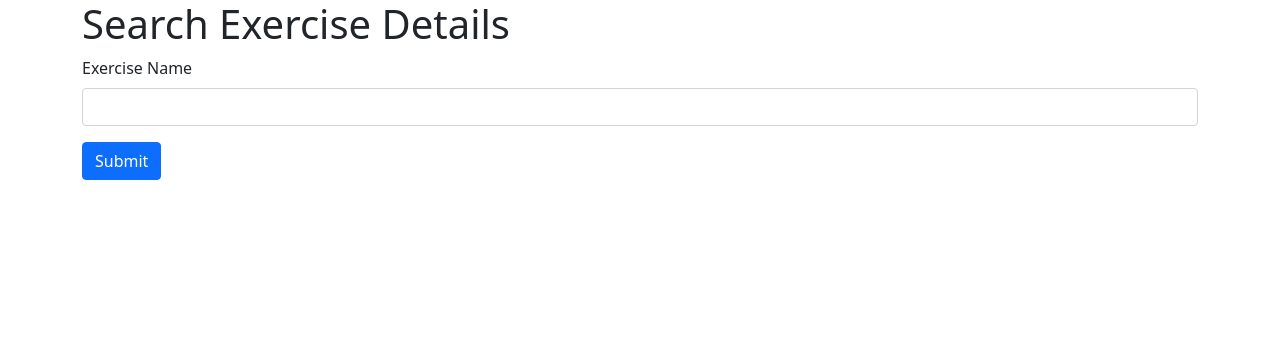
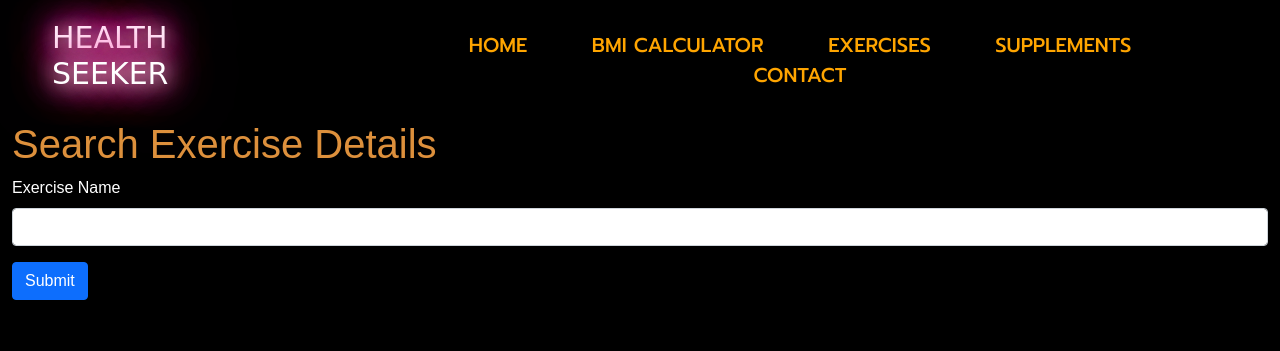
Before and after one commit to syafiqsaleem/syafiq.github.io, a plain HTML site: page Exercise/exercise.html in a window 1280 px wide. Drawn offline with nearby package versions, Linux system fonts and the light colour scheme; a web font is replaced by a local one.

Commit message:
Exercise page changes

```diff
--- /dev/null
+++ b/Exercise/exercise.css
@@ -0,0 +1,60 @@
+body {
+  background-color: black;
+  font-family: "Poppins", sans-serif;
+}
+
+#logo h1 {
+  font-family: "Zen Dots", cursive;
+  font-size: 30px;
+  margin-left: 20px;
+  padding: 20px;
+  text-align: left;
+  color: white;
+}
+
+/* Naviagation Section */
+.nav {
+  text-align: center;
+  padding: 30px;
+}
+
+.nav ul {
+  list-style-type: none;
+  margin: 0 auto;
+  padding: 0;
+  text-align: center;
+}
+
+.nav ul li {
+  display: inline-block;
+  margin: 0 15px;
+}
+
+.nav ul li a {
+  color: orange;
+  text-decoration: none;
+  font-family: "Prompt", sans-serif;
+  font-size: 20px;
+  margin: 15px;
+}
+
+.nav ul li a:hover {
+  color: white;
+  text-decoration: underline;
+}
+
+h1 {
+  color: rgb(221, 144, 60);
+}
+
+h2 {
+  color: limegreen;
+}
+
+.form-label {
+  color: white;
+}
+
+#search-result {
+  color: white;
+}
--- a/Exercise/exercise.html
+++ b/Exercise/exercise.html
@@ -5,13 +5,17 @@
     <meta charset="utf-8" />
     <meta name="viewport" content="width=device-width, initial-scale=1" />
 
-    <!-- Bootstrap CSS -->
+    <link rel="stylesheet" href="https://cdnjs.cloudflare.com/ajax/libs/font-awesome/5.15.3/css/all.min.css" integrity="sha512-iBBXm8fW90+nuLcSKlbmrPcLa0OT92xO1BIsZ+ywDWZCvqsWgccV3gFoRBv0z+8dLJgyAHIhR35VZc2oM/gI1w==" crossorigin="anonymous" />
     <link
       href="https://cdn.jsdelivr.net/npm/bootstrap@5.0.0-beta3/dist/css/bootstrap.min.css"
       rel="stylesheet"
       integrity="sha384-eOJMYsd53ii+scO/bJGFsiCZc+5NDVN2yr8+0RDqr0Ql0h+rP48ckxlpbzKgwra6"
       crossorigin="anonymous"
     />
+    <link rel="preconnect" href="https://fonts.gstatic.com">
+    <link href="https://fonts.googleapis.com/css2?family=Zen+Dots&display=swap" rel="stylesheet">
+    <link href="https://fonts.googleapis.com/css2?family=Kanit:wght@600&family=Prompt:wght@500&display=swap" rel="stylesheet">
+    <link href="exercise.css" rel="stylesheet" />
 
     <title>EXERCISE</title>
 
@@ -29,11 +33,43 @@
       #search-msg {
         display: none;
       }
+
+      .glow {
+      font-size: 80px;
+      color: #fff;
+      text-align: center;
+      animation: glow 1s ease-in-out infinite alternate;
+    }
+
+    @-webkit-keyframes glow {
+        from {
+        text-shadow: 0 0 10px #fff, 0 0 20px #fff, 0 0 30px orange, 0 0 40px orange, 0 0 50px orangered, 0 0 60px orangered, 0 0 70px orangered;
+      }
+
+        to {
+        text-shadow: 0 0 20px #fff, 0 0 30px #ff4da6, 0 0 40px #ff4da6, 0 0 50px #ff4da6, 0 0 60px #ff4da6, 0 0 70px #ff4da6, 0 0 80px #ff4da6;
+      }
+    }
     </style>
   </head>
 
   <body>
-    <div class="container">
+    <div class="container-fluid">
+      <div class="row">
+      <div class="col-3" id="logo">
+        <h1 class="glow">HEALTH<br>SEEKER</br></h1>
+      </div>
+      <div class="col-9" id="navigation">
+        <div class="nav">
+          <ul>
+            <li><a href="./index.html">HOME</a></li>
+            <li><a href="./index.html/#bmi-calculator">BMI CALCULATOR</a></li>
+            <li><a href="./Exercise/exercise.html">EXERCISES</a></li>
+            <li><a href="#">SUPPLEMENTS</a></li>
+            <li><a href="#details">CONTACT</a></li>
+          </ul>
+        </div>
+      </div>
       <div id="search-msg" class="mt-3">
         <div class="alert alert-danger" role="alert">
           <!-- To put message here -->
--- a/Exercise/exercise.js
+++ b/Exercise/exercise.js
@@ -37,7 +37,7 @@ function queryAndFilterResults(url, filterQuery) {
       console.log(filteredArray);
       filteredArray.forEach((workout) => {
         let outcome = document.createElement("div");
-        let h1 = document.createElement("h1");
+        let h1 = document.createElement("h2");
         h1.innerText = workout.name;
         outcome.appendChild(h1);
         outcome.insertAdjacentHTML("beforeend", workout.description);
```
